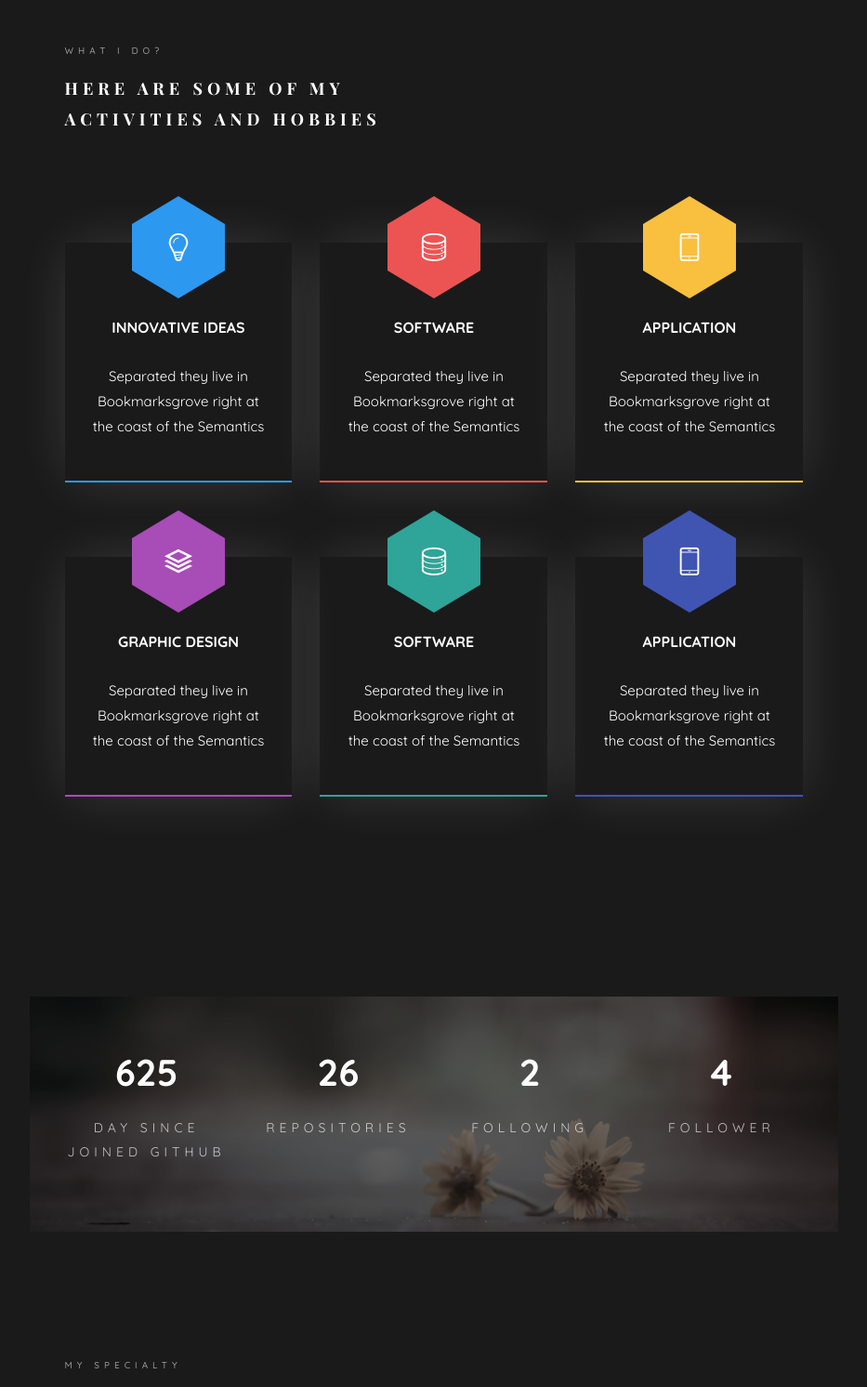
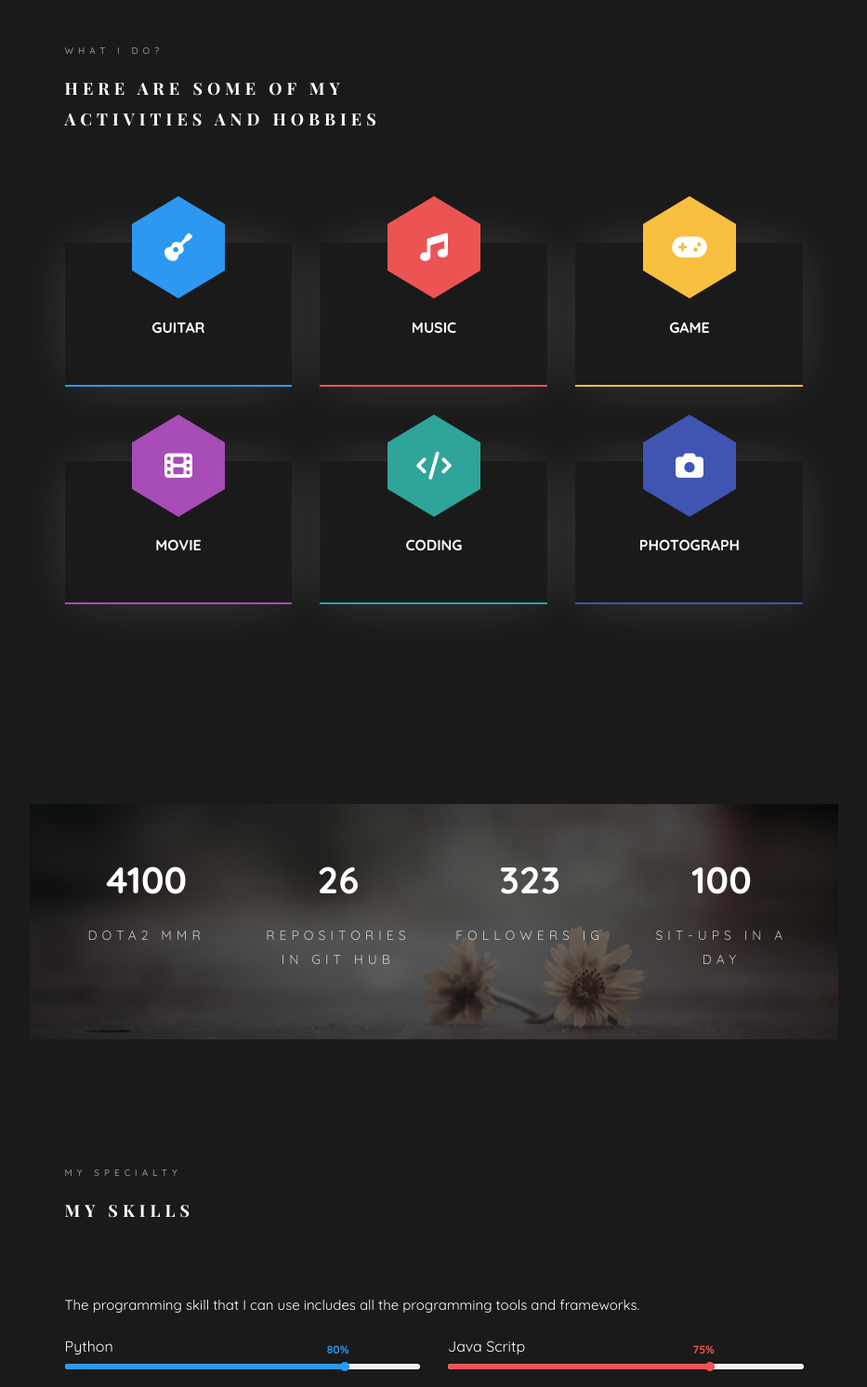
Before and after one commit to Champ2k/portfolio, a Django app: page / in a window 1280 px wide. Shown: the part 1618-3110 px from the top of the page at 93% size, without its empty margins (323-1256 px from the left). Run offline with Django 3.2, Linux system fonts and the light colour scheme; some libraries are stand-ins or nearby versions; some web fonts are replaced.

Commit message:
add hobbie and activities

```diff
--- a/resume/templates/resume/index.html
+++ b/resume/templates/resume/index.html
@@ -187,66 +187,66 @@
 						<div class="col-md-4 text-center animate-box">
 							<div class="services color-1">
 								<span class="icon">
-									<i class="icon-bulb"></i>
+									<i class="fas fa-guitar"></i>
 								</span>
 								<div class="desc">
-									<h3>Innovative Ideas</h3>
-									<p>Separated they live in Bookmarksgrove right at the coast of the Semantics</p>
+									<h3>Guitar</h3>
+									<p></p>
 								</div>
 							</div>
 						</div>
 						<div class="col-md-4 text-center animate-box">
 							<div class="services color-2">
 								<span class="icon">
-									<i class="icon-data"></i>
+									<i class="fas fa-music"></i>
 								</span>
 								<div class="desc">
-									<h3>Software</h3>
-									<p>Separated they live in Bookmarksgrove right at the coast of the Semantics</p>
+									<h3>Music</h3>
+									<p></p>
 								</div>
 							</div>
 						</div>
 						<div class="col-md-4 text-center animate-box">
 							<div class="services color-3">
 								<span class="icon">
-									<i class="icon-phone3"></i>
+									<i class="fas fa-gamepad"></i>
 								</span>
 								<div class="desc">
-									<h3>Application</h3>
-									<p>Separated they live in Bookmarksgrove right at the coast of the Semantics</p>
+									<h3>Game</h3>
+									<p></p>
 								</div>
 							</div>
 						</div>
 						<div class="col-md-4 text-center animate-box">
 							<div class="services color-4">
 								<span class="icon">
-									<i class="icon-layers2"></i>
+									<i class="fas fa-film"></i>
 								</span>
 								<div class="desc">
-									<h3>Graphic Design</h3>
-									<p>Separated they live in Bookmarksgrove right at the coast of the Semantics</p>
+									<h3>Movie</h3>
+									<p></p>
 								</div>
 							</div>
 						</div>
 						<div class="col-md-4 text-center animate-box">
 							<div class="services color-5">
 								<span class="icon">
-									<i class="icon-data"></i>
+									<i class="fas fa-code"></i>
 								</span>
 								<div class="desc">
-									<h3>Software</h3>
-									<p>Separated they live in Bookmarksgrove right at the coast of the Semantics</p>
+									<h3>Coding</h3>
+									<p></p>
 								</div>
 							</div>
 						</div>
 						<div class="col-md-4 text-center animate-box">
 							<div class="services color-6">
 								<span class="icon">
-									<i class="icon-phone3"></i>
+									<i class="fas fa-camera"></i>
 								</span>
 								<div class="desc">
-									<h3>Application</h3>
-									<p>Separated they live in Bookmarksgrove right at the coast of the Semantics</p>
+									<h3>Photograph</h3>
+									<p></p>
 								</div>
 							</div>
 						</div>
@@ -261,20 +261,20 @@
 					</div>
 					<div class="row">
 						<div class="col-md-3 text-center animate-box">
-							<span class="colorlib-counter js-counter" data-from="0" data-to="625" data-speed="5000" data-refresh-interval="50"></span>
-							<span class="colorlib-counter-label">Day since joined Github</span>
+							<span class="colorlib-counter js-counter" data-from="0" data-to="4100" data-speed="5000" data-refresh-interval="50"></span>
+							<span class="colorlib-counter-label">Dota2 MMR</span>
 						</div>
 						<div class="col-md-3 text-center animate-box">
 							<span class="colorlib-counter js-counter" data-from="0" data-to="26" data-speed="5000" data-refresh-interval="50"></span>
-							<span class="colorlib-counter-label">Repositories</span>
+							<span class="colorlib-counter-label">Repositories in Git Hub</span>
 						</div>
 						<div class="col-md-3 text-center animate-box">
-							<span class="colorlib-counter js-counter" data-from="0" data-to="2" data-speed="5000" data-refresh-interval="50"></span>
-							<span class="colorlib-counter-label">Following</span>
+							<span class="colorlib-counter js-counter" data-from="0" data-to="323" data-speed="5000" data-refresh-interval="50"></span>
+							<span class="colorlib-counter-label">Followers IG</span>
 						</div>
 						<div class="col-md-3 text-center animate-box">
-							<span class="colorlib-counter js-counter" data-from="0" data-to="4" data-speed="5000" data-refresh-interval="50"></span>
-							<span class="colorlib-counter-label">Follower</span>
+							<span class="colorlib-counter js-counter" data-from="0" data-to="100" data-speed="5000" data-refresh-interval="50"></span>
+							<span class="colorlib-counter-label">Sit-ups in a day</span>
 						</div>
 					</div>
 				</div>
```
